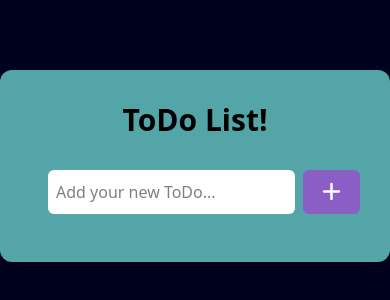
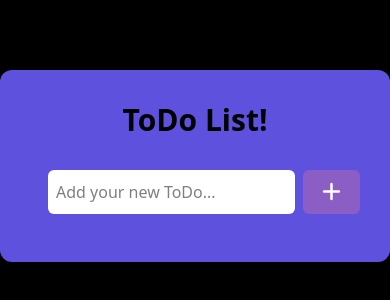
Before and after one commit to mahedihasan05/js-advance-assignment-1, a website built with Vite: page index.html in a window 390 px wide. Shown: the part 256-556 px from the top of the page. Built offline with nearby package versions, Linux system fonts and the light colour scheme.

Commit message:
responsive

```diff
--- a/index.html
+++ b/index.html
@@ -7,9 +7,9 @@
   <link href="/src/style.css" rel="stylesheet">
   <link rel="stylesheet" href="https://cdnjs.cloudflare.com/ajax/libs/font-awesome/7.0.0/css/all.min.css" integrity="sha512-DxV+EoADOkOygM4IR9yXP8Sb2qwgidEmeqAEmDKIOfPRQZOWbXCzLC6vjbZyy0vPisbH2SyW27+ddLVCN+OMzQ==" crossorigin="anonymous" referrerpolicy="no-referrer" />
 </head>
-<body class="bg-[#00021d] flex items-center justify-center h-screen">
+<body class="bg-[#000000] flex items-center justify-center h-screen">
   <!-- To Do App -->
-   <div class="bg-[#53a5a8] px-12 py-8 rounded-xl w-full max-w-md shadow-lg">
+   <div class="bg-[#5d51de] px-12 py-8 rounded-xl w-full max-w-md shadow-lg">
     <h2 class="text-center text-3xl font-bold text-black mb-8">ToDo List!</h2>
 
     <div class="flex gap-2 mb-4">
```
